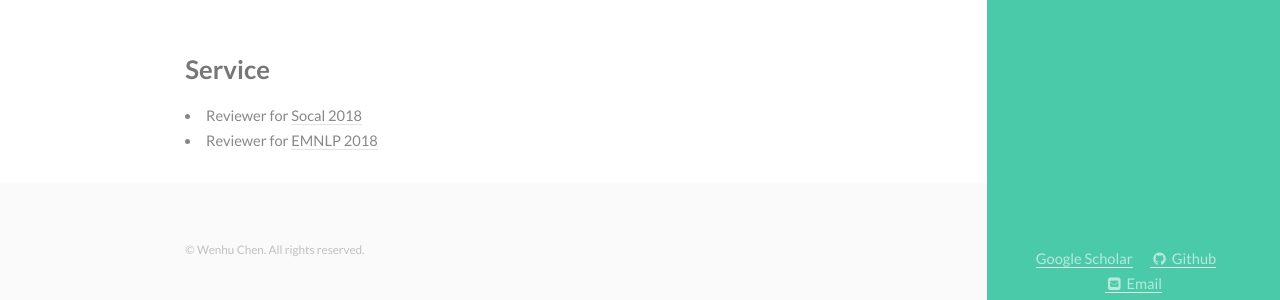
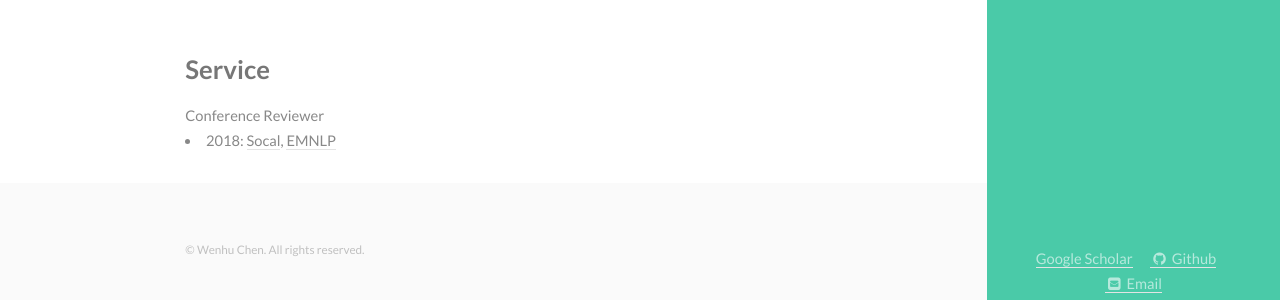
Before and after one commit to wenhuchen/wenhuchen.github.io, a Jekyll site: the page built from index.html, in a window 1280 px wide and 900 px high, scrolled down 2722 px. Shown: the part 581-881 px from the top of the window. Built offline with Jekyll 4.4.1, drawn with Linux system fonts in a browser that asks for light colours.

Commit message:
add service

```diff
--- a/index.html
+++ b/index.html
@@ -154,7 +154,7 @@ th,td {
     <section id="four">
         <div class="container">
         <h3>Service</h3>
-        <li>Reviewer for <a href="https://socalnlp.github.io/symp18/index.html">Socal 2018</a></li>
-        <li>Reviewer for <a href="http://emnlp2018.org/"> EMNLP 2018</a></li>
+        Conference Reviewer
+        <li>2018: <a href="https://socalnlp.github.io/symp18/index.html">Socal</a>, <a href="http://emnlp2018.org/">EMNLP</a></li>
         </div>
     </section>
```
Also changed, not shown: 1 other file.
